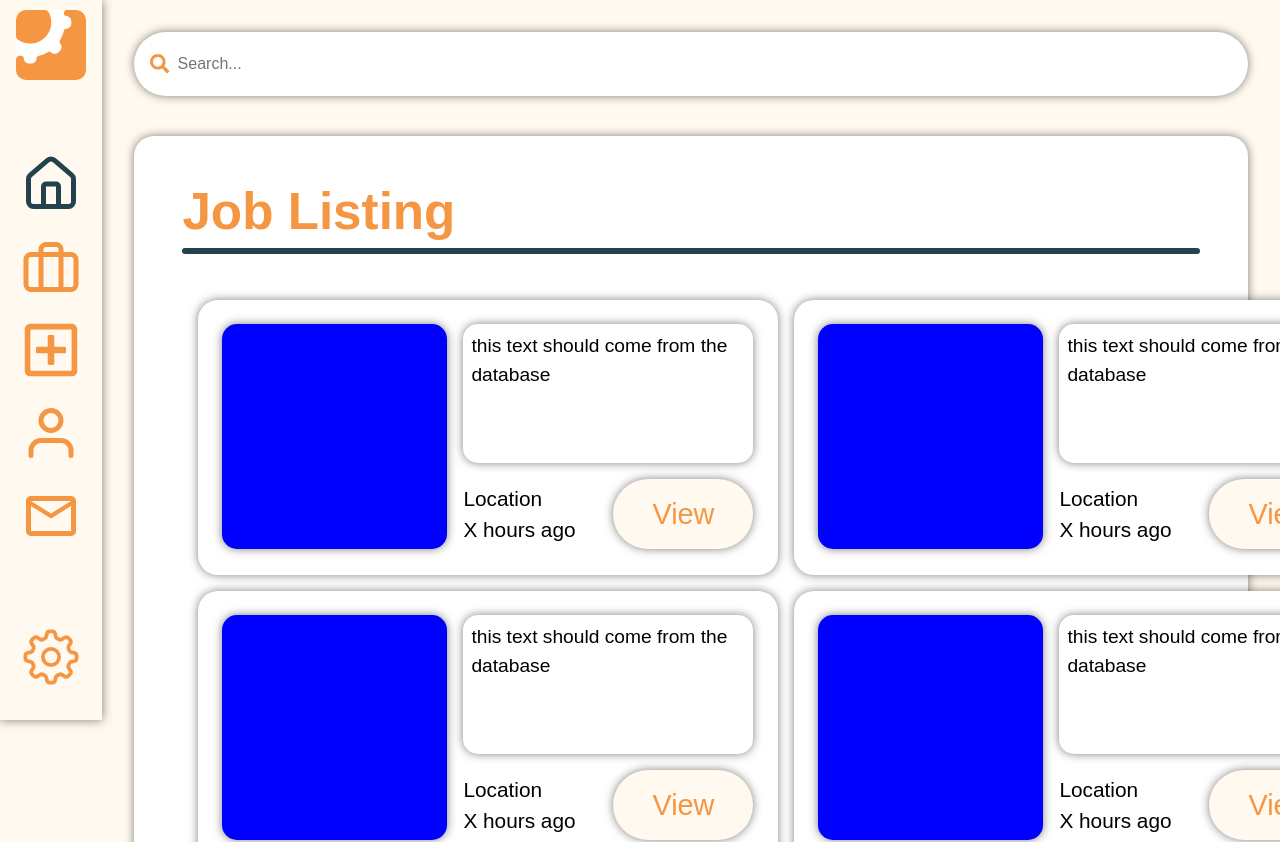
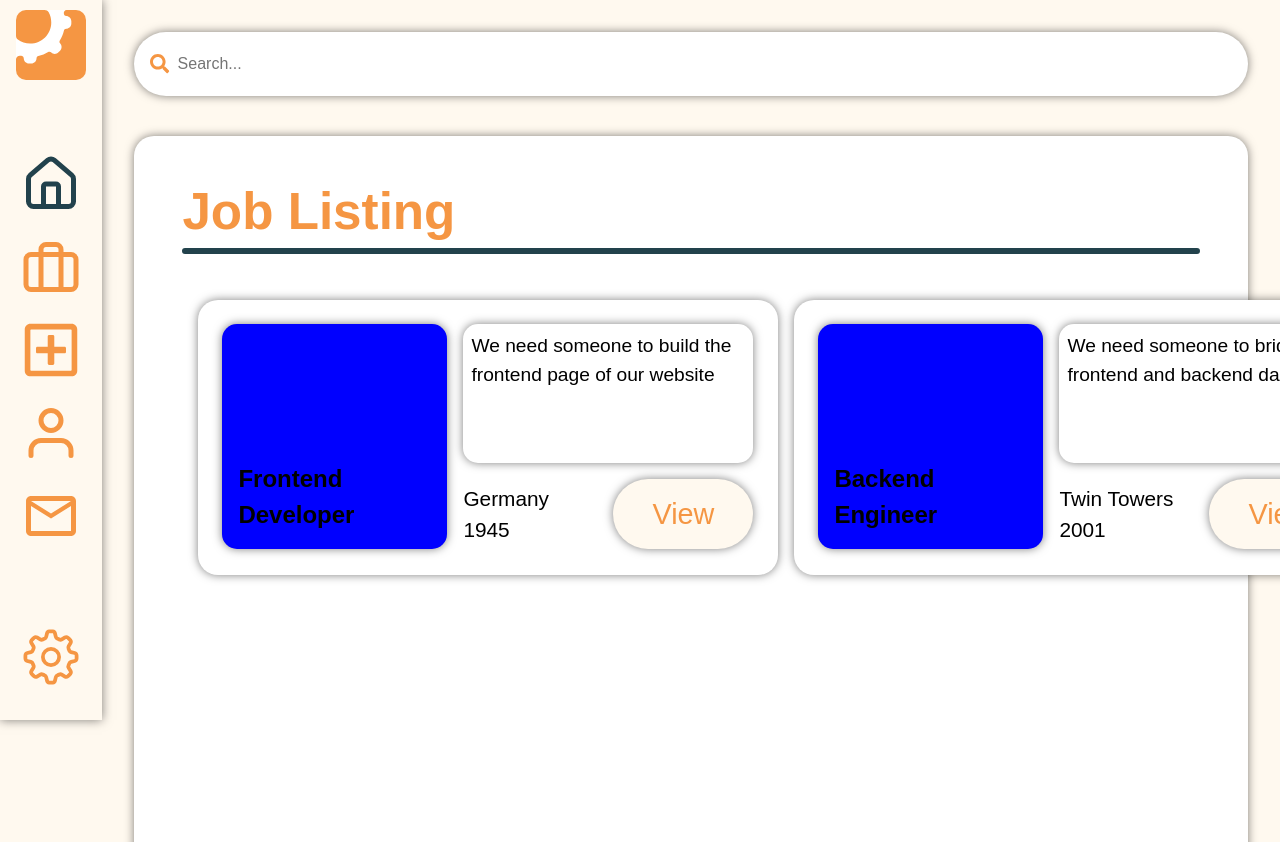
Before and after one commit to lenibnob/Komuni-Job, a React (Vite) app in the folder frontend/: page /dashboard in a window 1280 px wide. Shown: the top 842 px of the page. Built offline with nearby package versions, Linux system fonts and the light colour scheme.

Commit message:
job post mapping

```diff
--- a/frontend/src/components/DashboardComponents/JobList.jsx
+++ b/frontend/src/components/DashboardComponents/JobList.jsx
@@ -1,20 +1,40 @@
 import SearchBar from "@/components/DashboardComponents/SearchBar";
+import { useState } from "react";
 import { Link } from 'react-router-dom';
 
 export default function JobList () {
 
+    const [tempData, setTempData] = useState([
+        {
+            id: 1,
+            title: "Frontend Developer",
+            description: "We need someone to build the frontend page of our website",
+            location: "Germany",
+            timePost: "1945"
+        },
+        {
+            id: 2,
+            title: "Backend Engineer",
+            description: "We need someone to bridge our frontend and backend data",
+            location: "Twin Towers",
+            timePost: "2001"
+        }
+    ]);
+
     function JobPost({data}) {
         return (
             <div className="jobPost">
-                <div className="jobImage"></div>
+                <div className="jobImage">
+                    <h2>{data.title}</h2>
+                </div>
                 <div className="jobDetails">
                     <div className="jobIntro">
-                        <p>this text should come from the database</p>
+                        <p>{data.description}</p>
                     </div>
                     <div className="jobStatusContainer">
                         <div className="jobStatus">
-                            <p>Location</p>
-                            <p>X hours ago</p>
+                            <p>{data.location}</p>
+                            <p>{data.timePost}</p>
                         </div>
                         <Link><button className="viewButton">View</button></Link>
                     </div>
@@ -33,11 +53,13 @@ export default function JobList () {
                         <hr />
                     </div>
                     <div className="jobPostContainer">
-                        <JobPost />
-                        <JobPost />
-                        <JobPost />
-                        <JobPost />
-                        <JobPost />
+                       {tempData.length > 0 ? (
+                            tempData.map((job) => (
+                                <JobPost key={job.id} data={job} />
+                            ))
+                        ) : (
+                            <p>No job posts available.</p>
+                        )}
                     </div>
                 </div>
             </div>
--- a/frontend/src/css/AuthCSS/Registration.css
+++ b/frontend/src/css/AuthCSS/Registration.css
@@ -78,6 +78,10 @@
 
 .activeForm {
   color: #f59643;
+}
+
+.backButton {
+  color: white;
 }
 
 .pagination
--- a/frontend/src/css/Dashboard.css
+++ b/frontend/src/css/Dashboard.css
@@ -176,15 +176,22 @@ height: 70px;
 }
 
 .jobImage {
+    padding: 1rem;
     background-color: blue;
     border-radius: 15px;
     box-shadow: 0 0 10px rgba(0, 0, 0, 0.5);
 
     width: 225px;
     height: 225px;
+
+    display: flex;
+    flex-direction: column;
+    justify-content: flex-end;
 }
 
 .jobDetails {
+    max-width: 290px;
+    max-height: 225px;
     width: 290px;
     height: 225px;
 
@@ -221,7 +228,7 @@ height: 70px;
 
     width: 140px;
     height: 70px;
-} .viewButton:hover:focus {
+} .viewButton:hover, .viewButton:focus {
     outline: none;
 }
 
@@ -230,10 +237,12 @@ height: 70px;
     flex-direction: row;
     justify-content: flex-end;
 
+    max-width: 290px;
     width: 290px;
+    max-height: 80px;
     height: 80px;
 
-    gap: 0.5rem;
+    gap: 0.5rem;;
 }
 
 .jobStatus {
--- a/frontend/src/pages/AuthenticationPages/RegistrationPage.jsx
+++ b/frontend/src/pages/AuthenticationPages/RegistrationPage.jsx
@@ -134,7 +134,7 @@ export default function RegistrationPage() {
             <div className="registrationForm">
               <div className="pagination">
                 {step > 1 && (
-                  <button className="backButton" onClick={() => setStep(step - 1)}>←</button>
+                  <button className="backButton" onClick={() => setStep(step - 1)}>BACK</button>
                 )}
                 <h2 className={step === 1 ? 'active' : 'activeForm'}>1</h2>
                 <h2 className={step === 2 ? 'active' : 'activeForm'}>2</h2>
```
